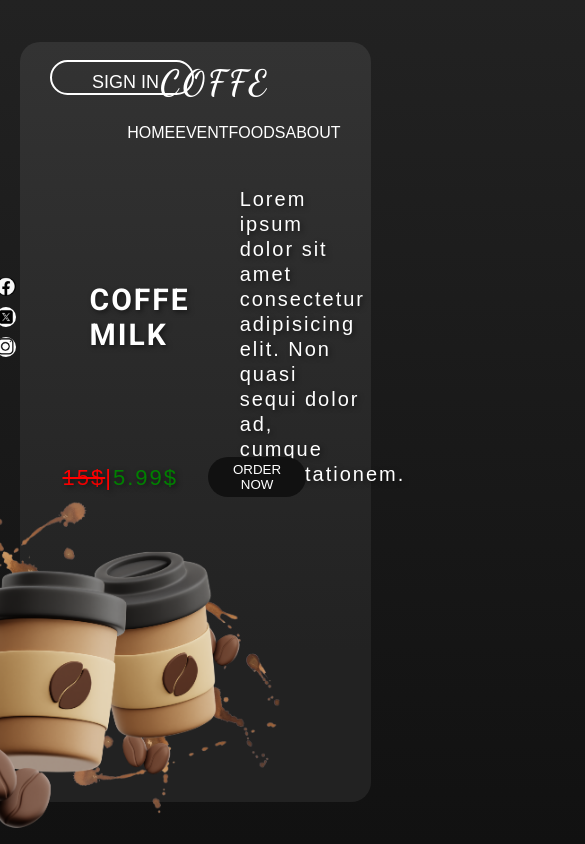
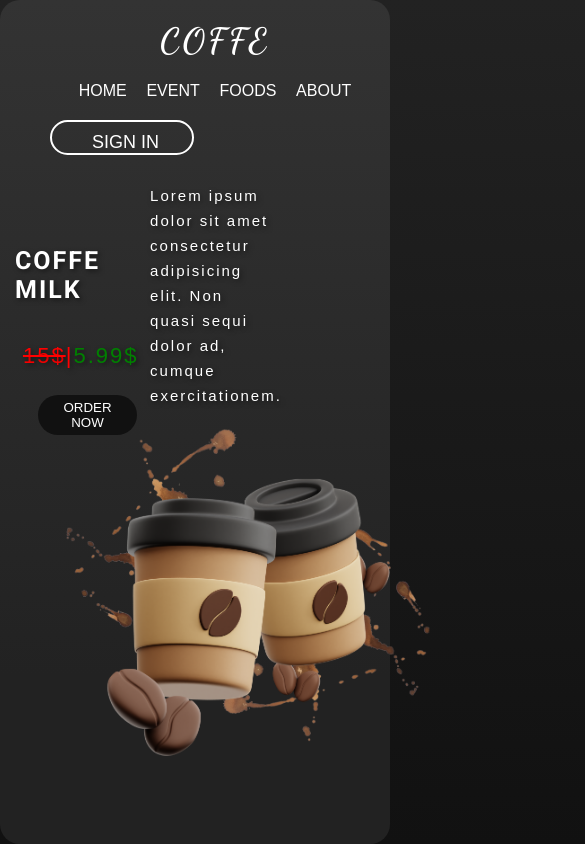
Before and after one commit to Mohamed07716/COFFE-WEB, a plain HTML site: page index.html in a window 390 px wide. Shown: the top 844 px of the page, 585 px wide, since content can reach past the window. Drawn offline with Linux system fonts and the light colour scheme.

Commit message:
Add files via upload

```diff
--- a/main.css
+++ b/main.css
@@ -148,15 +148,20 @@ nav ul :hover{
     transform: rotate(180deg);
 }
 @media(max-width:600px){
+
 .container{
-    width: 90%;
-    height: 90%;
+    width: 100vw;
+    height: 100%;
+
 }
 nav{
     flex-direction: column;
     align-items:center;
     justify-content:center;
-    width: 100%;
+    width: 100vw;
+}
+nav ul{
+    width: 80%;
 }
 nav .logo{
     margin-bottom: 20px;
@@ -166,15 +171,15 @@ nav .logo{
     height: 350px;
     align-items: center;
     display: flex;
-    transform: translate(20px , 120px);
+    transform: translate(-35px , 120px);
     width: 1000px;
-    width: 100%;
+    width: 90%;
 }
 .text p{
-    font-size: 20px;
+    font-size: 15px;
 }
 .text h2{
-    font-size: 30px;
+    font-size: 25px;
     position: relative;
     right: 50px;
 }
@@ -182,7 +187,7 @@ nav .sign{
     left: 0;
     margin: 50px;
     position: absolute;
-    top: 10px;
+    top: 70px;
 }
 nav .sign:hover{
     background-color: #fff;
@@ -192,20 +197,20 @@ nav .sign:hover{
 }
 #p{
     position: relative;
-    right: 350px;
-    top: 140px;
+    right: 300px;
+    top: 60px;
 }
 button{
     position: relative;
-    right: 370px;
-    top: 150px;
+    right: 450px;
+    top: 130px;
     padding: 5px 25px;
 }
 .img{
 
    position: relative;
-   right: 500px;
-   top: 300px;
+   right: 330px;
+   top: 270px;
    width: 40%;
 }
 .img img{
@@ -214,16 +219,20 @@ button{
 }
 .text ul li{
     position: relative;
-    right: 620px;
+    right: 600px;
     top: 220px;
 }
 }
 @media (min-width:601px) and (max-width:1000px){
+.container{
+    width: 90%;
+    height: 90%;
+}
 nav{
     flex-direction: column;
     align-items: center;
     justify-content: center;
-    width: 100%;
+
 }
 nav .logo{
     margin-bottom: 20px;
```
